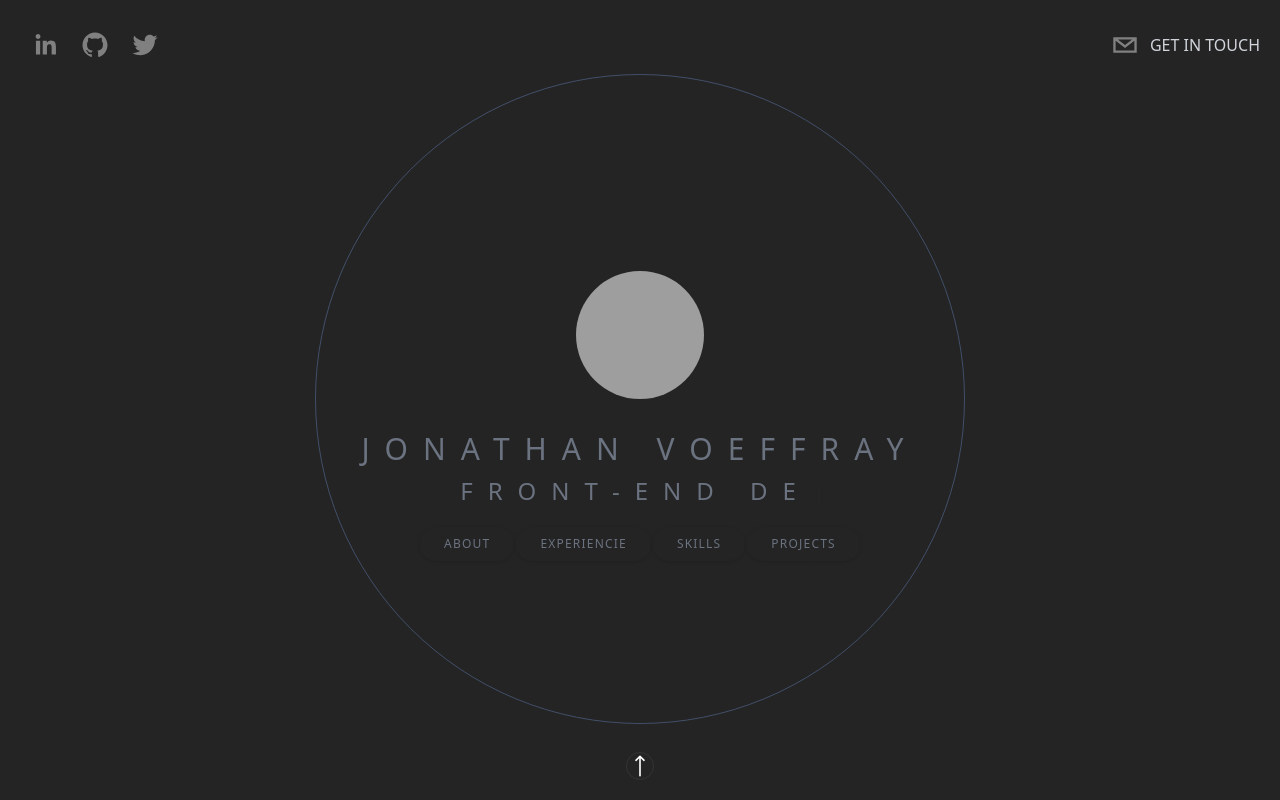
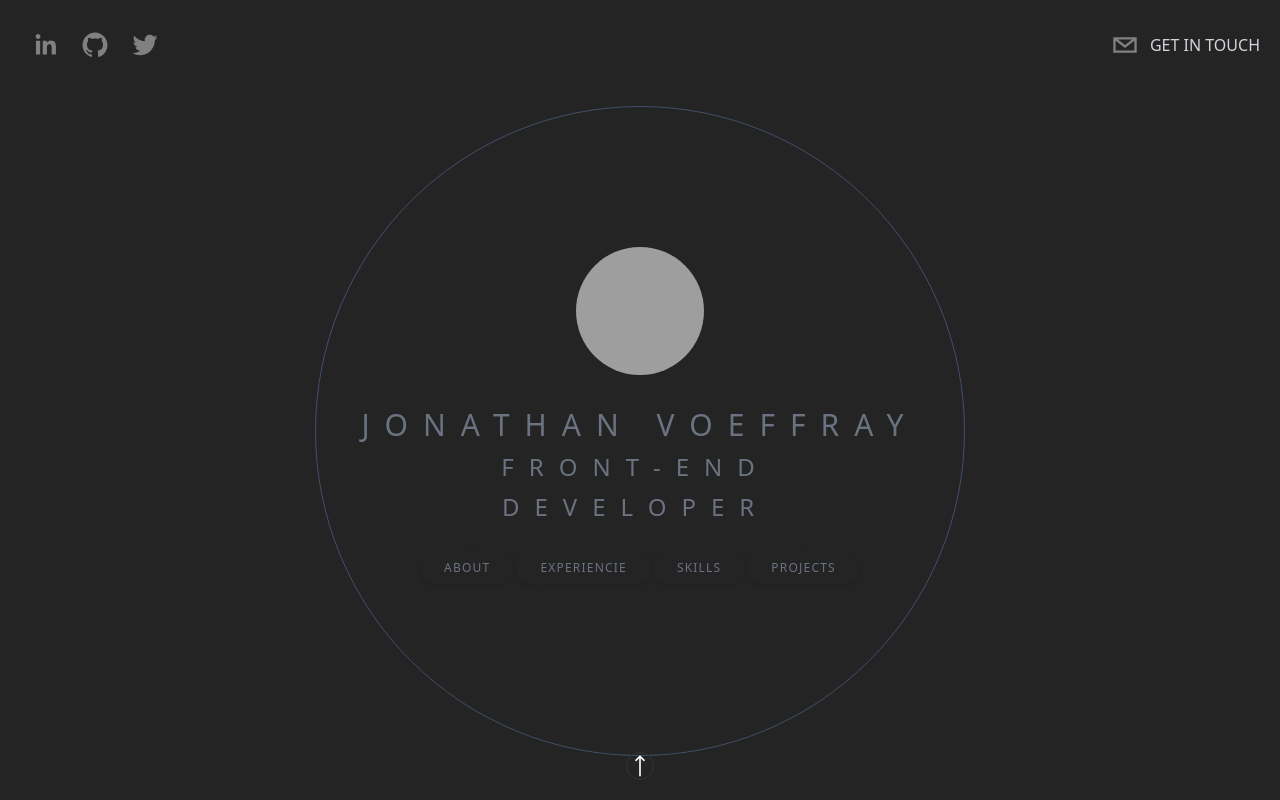
Before and after one commit to Jonavoe/portfolio, a Next.js app: page / in a window 1280 px wide. Built offline with nearby package versions, Linux system fonts and the light colour scheme; grey boxes are pictures that could not be loaded.

Commit message:
Cambios al circle de hero!

```diff
--- a/components/BackgroundCircles.tsx
+++ b/components/BackgroundCircles.tsx
@@ -18,7 +18,7 @@ function BackgroundCircles({}: Props) {
 			}}
 			className='relative flex justify-center items-center'>
 			<div className='absolute border border-[#363636] rounded-full h-[200px] md:h-[250px] w-[150px] md:w-[250px]  mt-80 animate-ping' />
-			<div className='rounded-full border border-[#799ee6] opacity-20 h-[600px] md:h-[650px] w-[350px] md:w-[650px] absolute mt-80 animate-pulse' />
+			<div className='rounded-full border border-[#799ee6] opacity-20 h-[600px] md:h-[650px] w-[350px] md:w-[650px] absolute mt-[27rem] animate-pulse' />
 		</motion.div>
 	);
 }
--- a/components/Hero.tsx
+++ b/components/Hero.tsx
@@ -8,11 +8,20 @@ type Props = {};
 
 export default function Hero({}: Props) {
 	const [text, count] = useTypewriter({
-		words: ['Front-End Developer'],
+		words: ['Front-End'],
+		typeSpeed: 150,
+		deleteSpeed: 25,
 		loop: true,
 		delaySpeed: 2000,
 	});
 
+	const [text2, count2] = useTypewriter({
+		words: ['Developer'],
+		typeSpeed: 150,
+		deleteSpeed: 25,
+		loop: true,
+		delaySpeed: 2000,
+	});
 
 	return (
 		<div className='h-screen flex flex-col space-y-8 items-center justify-center text-center overflow-hidden'>
@@ -27,22 +36,36 @@ export default function Hero({}: Props) {
 				<h2 className='text-3xl uppercase text-gray-500 pb-2 tracking-[15px]'>
 					Jonathan Voeffray
 				</h2>
-				<h1>
-					<span className='text-2xl uppercase text-gray-500 pb-2 tracking-[15px]'>
-						{text}
-					</span>
-					<Cursor cursorColor='#799ee6' />
-				</h1>
+				<div className='flex flex-col justify-center items-center'>
+					<div className='flex'>
+						<p className='text-2xl uppercase text-gray-500 pb-2 tracking-[15px]'>
+							{text}
+						</p>
+						<Cursor cursorColor='#799ee6' />
+					</div>
+					<div className='flex'>
+						<p className='text-2xl uppercase text-gray-500 pb-2 tracking-[15px]'>
+							{text2}
+						</p>
+						<Cursor cursorColor='#799ee6' />
+					</div>
+				</div>
 
 				<div className='pt-5'>
 					<Link href='#about'>
-						<button className='heroButton shadow hover:shadow-[#799ee6]/50 '>About</button>
+						<button className='heroButton shadow hover:shadow-[#799ee6]/50 '>
+							About
+						</button>
 					</Link>
 					<Link href='#experience'>
-						<button className='heroButton shadow hover:shadow-[#799ee6]/50'>Experiencie</button>
+						<button className='heroButton shadow hover:shadow-[#799ee6]/50'>
+							Experiencie
+						</button>
 					</Link>
 					<Link href='#skills'>
-						<button className='heroButton shadow hover:shadow-[#799ee6]/50'>Skills</button>
+						<button className='heroButton shadow hover:shadow-[#799ee6]/50'>
+							Skills
+						</button>
 					</Link>
 					<Link href='#projects'>
 						<button className='heroButton shadow hover:shadow-[#799ee6]/50'>
```
